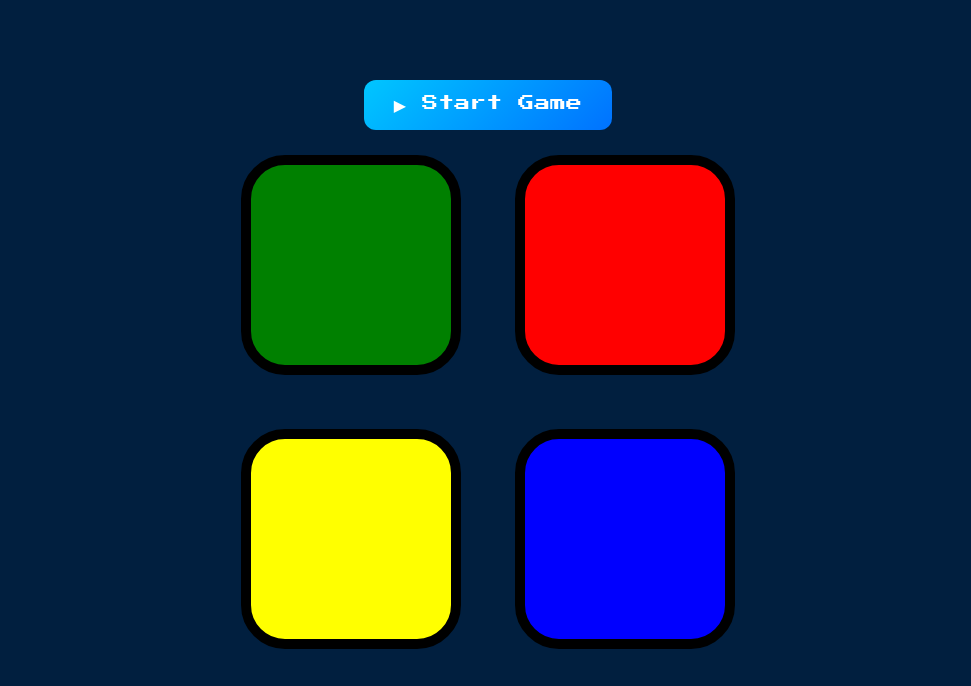
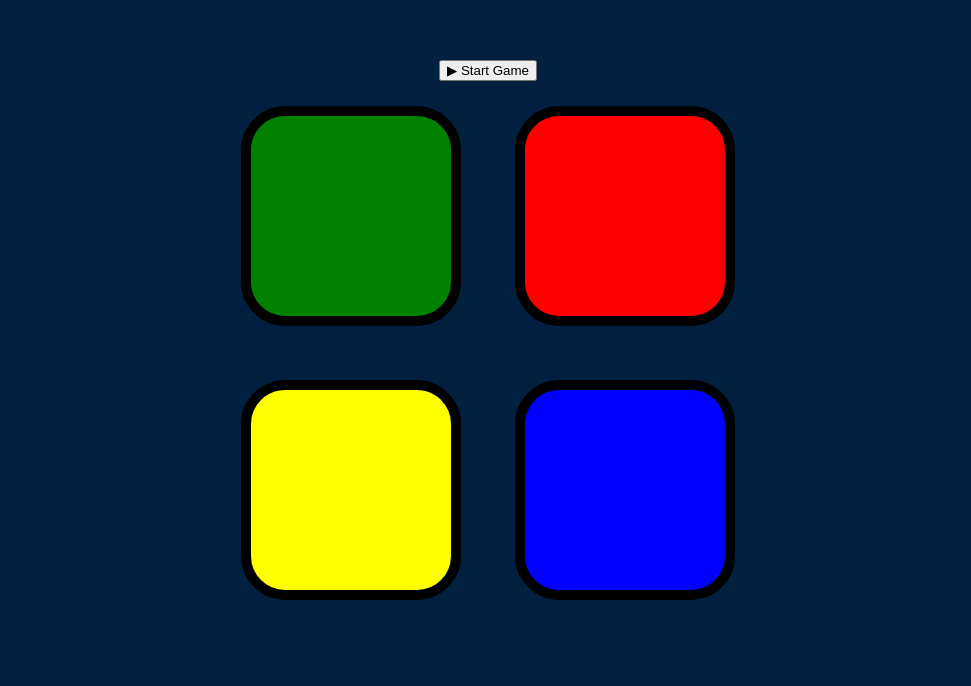
Before and after one commit to AhmadHedaia/Ahmad-portfolio, a plain HTML site: page index2.html in a window 1280 px wide. Shown: the part 114-800 px from the top of the page, without its empty margins (152-1123 px from the left). Drawn offline with nearby package versions, Linux system fonts and the light colour scheme.

Commit message:
Update index2.html

```diff
--- a/index2.html
+++ b/index2.html
@@ -6,25 +6,7 @@
   <title>Simon</title>
   <link rel="stylesheet" href="styles2.css">
   <link href="https://fonts.googleapis.com/css?family=Press+Start+2P" rel="stylesheet">
-  <style>
-    .start-btn {
-      display: inline-block;
-      padding: 15px 30px;
-      margin-top: 20px;
-      background: linear-gradient(135deg, #00c6ff, #0072ff);
-      color: white;
-      font-family: 'Press Start 2P', cursive;
-      font-size: 16px;
-      border: none;
-      border-radius: 12px;
-      cursor: pointer;
-      transition: transform 0.2s ease, box-shadow 0.2s ease;
-    }
-    .start-btn:hover {
-      transform: scale(1.05);
-      box-shadow: 0px 4px 12px rgba(0,0,0,0.3);
-    }
-  </style>
+
 </head>
 
 <body>
```
